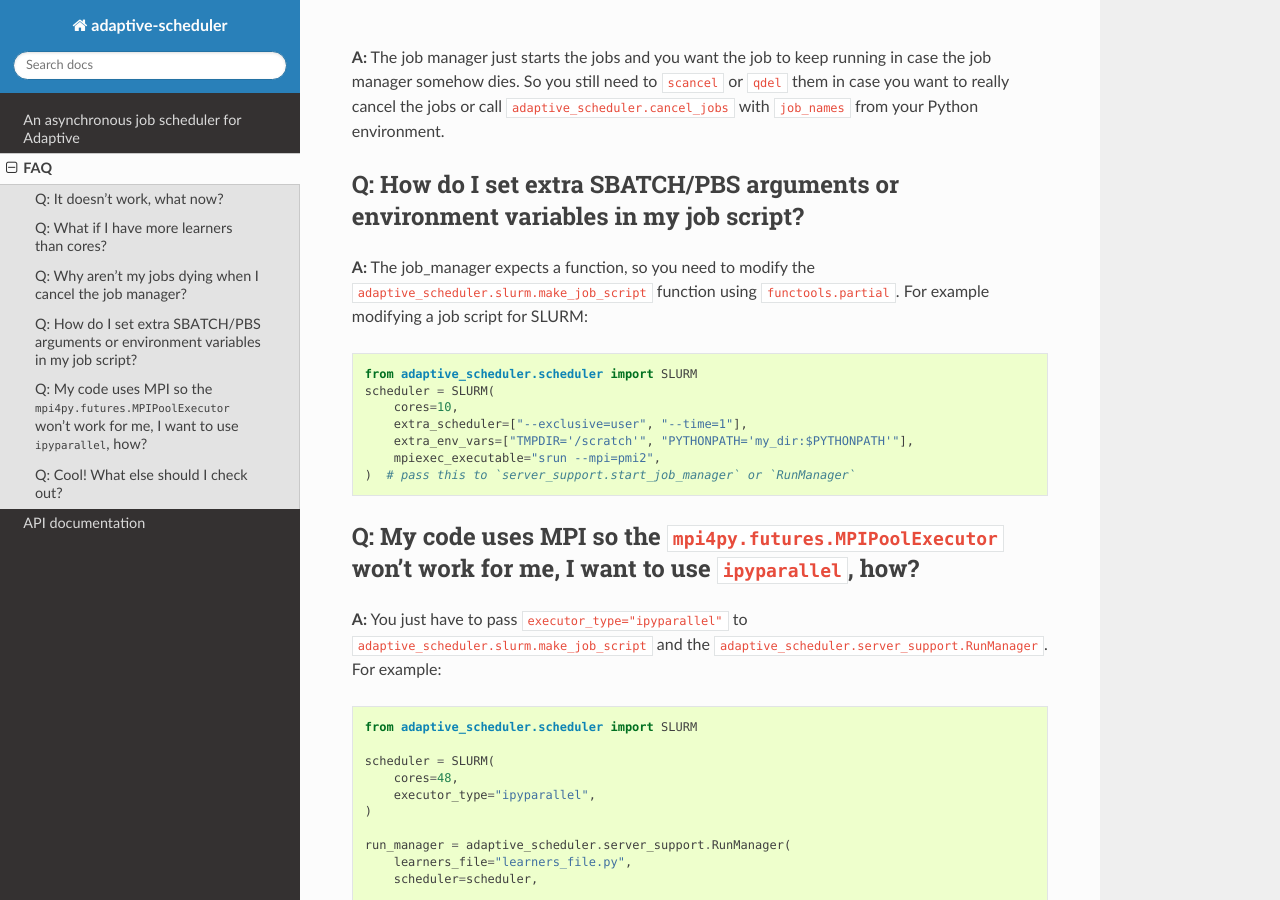
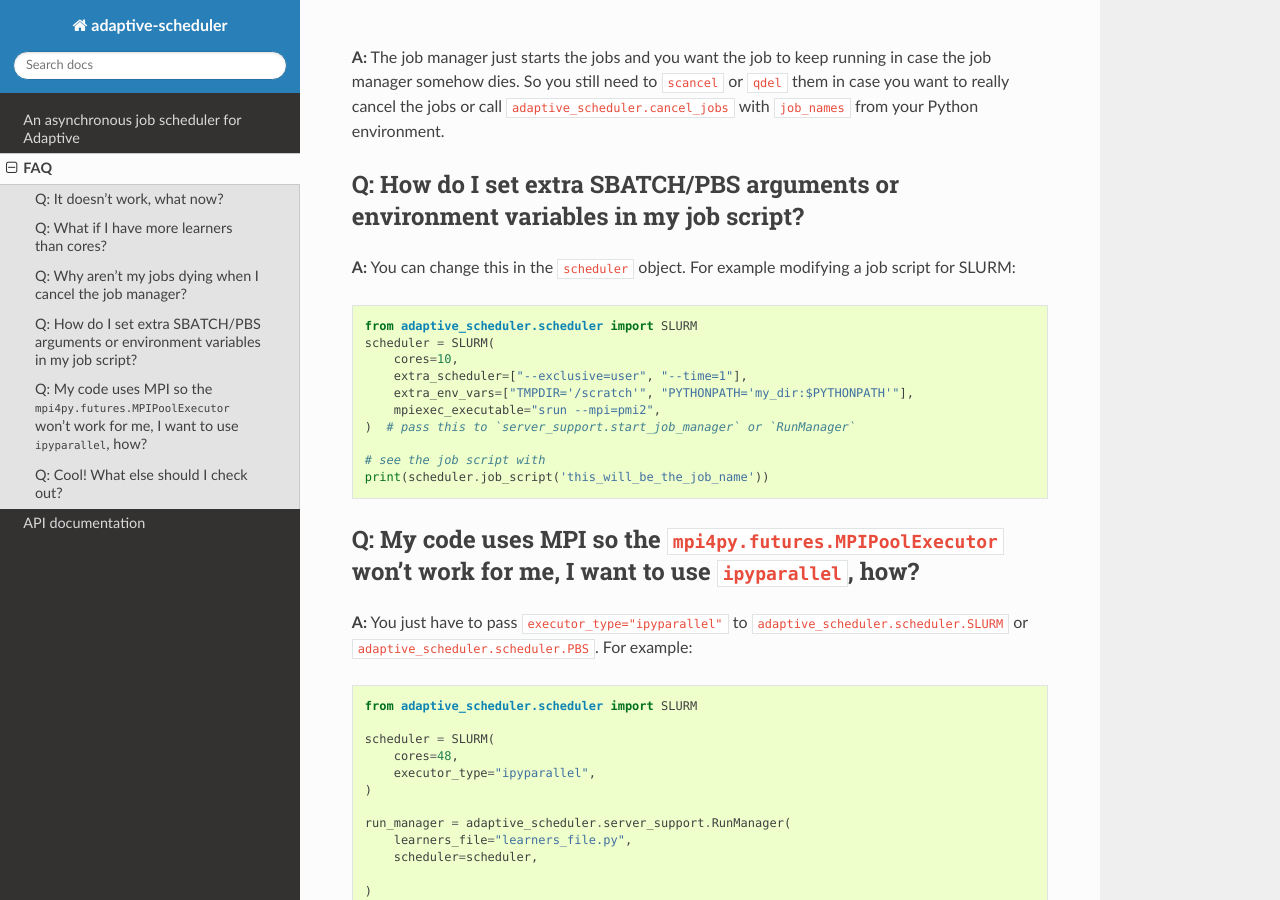
Before and after one commit to basnijholt/adaptive-scheduler, a Sphinx documentation site: the page built from docs/source/FAQ.rst, in a window 1280 px wide and 900 px high, scrolled down 1170 px. Built offline with Sphinx 7.4.7 and the Read the Docs theme 2.0.0, drawn with Linux system fonts in a browser that asks for light colours; the version number could not be read and is left out; cross-references to code outside the pages are shown as plain code.

Commit message:
remove mentions of make_job_script

```diff
--- a/docs/source/FAQ.rst
+++ b/docs/source/FAQ.rst
@@ -59,7 +59,7 @@ in case you want to really cancel the jobs or call `adaptive_scheduler.cancel_jo
 
 Q: How do I set extra SBATCH/PBS arguments or environment variables in my job script?
 -------------------------------------------------------------------------------------
-**A:** The job_manager expects a function, so you need to modify the `~adaptive_scheduler.slurm.make_job_script` function using `functools.partial`.
+**A:** You can change this in the `scheduler` object.
 For example modifying a job script for SLURM:
 
 .. code-block:: python
@@ -72,9 +72,12 @@ For example modifying a job script for SLURM:
         mpiexec_executable="srun --mpi=pmi2",
     )  # pass this to `server_support.start_job_manager` or `RunManager`
 
+    # see the job script with
+    print(scheduler.job_script('this_will_be_the_job_name'))
+
 Q: My code uses MPI so the `~mpi4py.futures.MPIPoolExecutor` won't work for me, I want to use `ipyparallel`, how?
 -----------------------------------------------------------------------------------------------------------------
-**A:** You just have to pass ``executor_type="ipyparallel"`` to `~adaptive_scheduler.slurm.make_job_script` and the `~adaptive_scheduler.server_support.RunManager`.
+**A:** You just have to pass ``executor_type="ipyparallel"`` to `~adaptive_scheduler.scheduler.SLURM` or `~adaptive_scheduler.scheduler.PBS`.
 For example:
 
 .. code-block:: python
```
